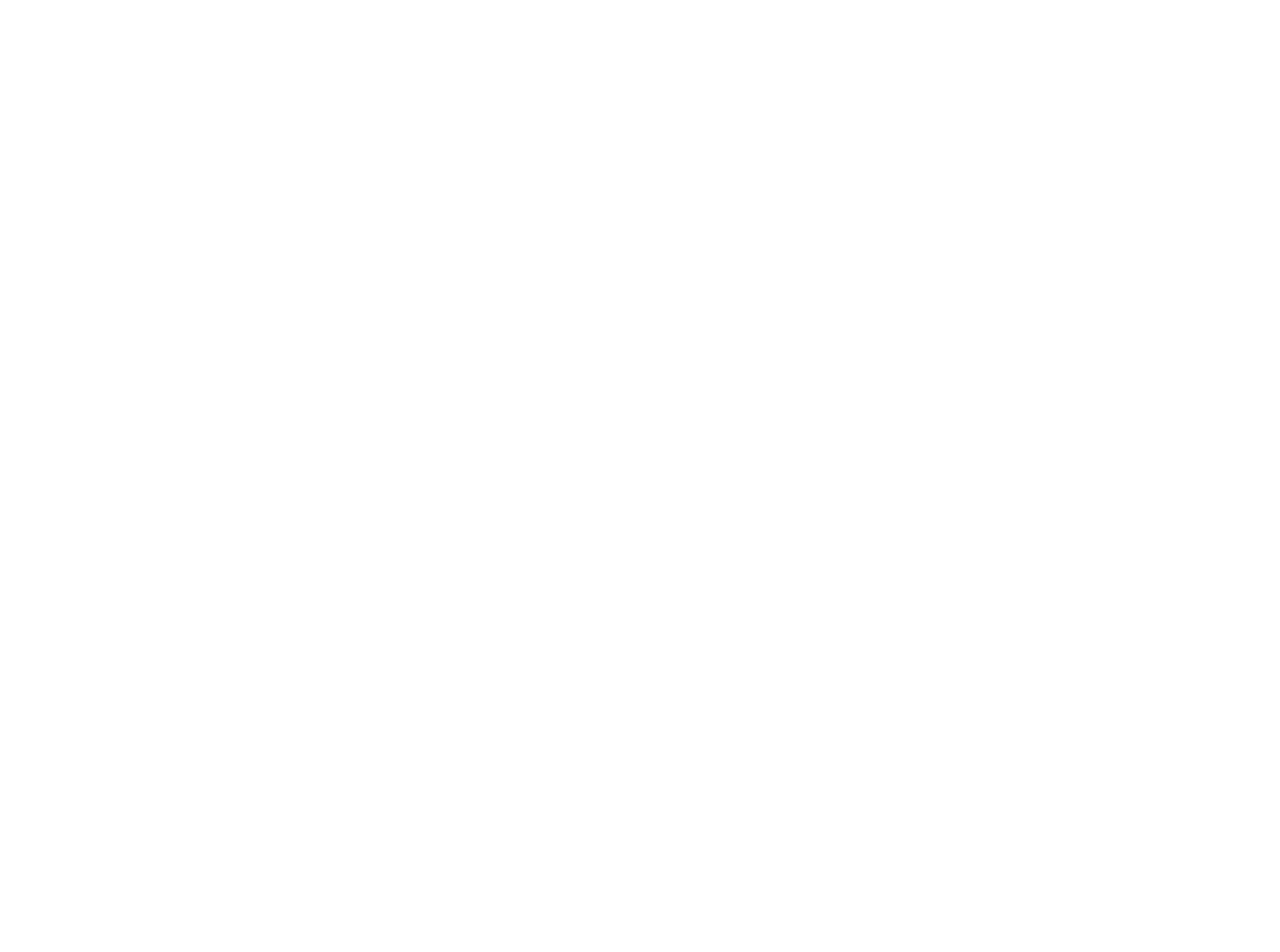
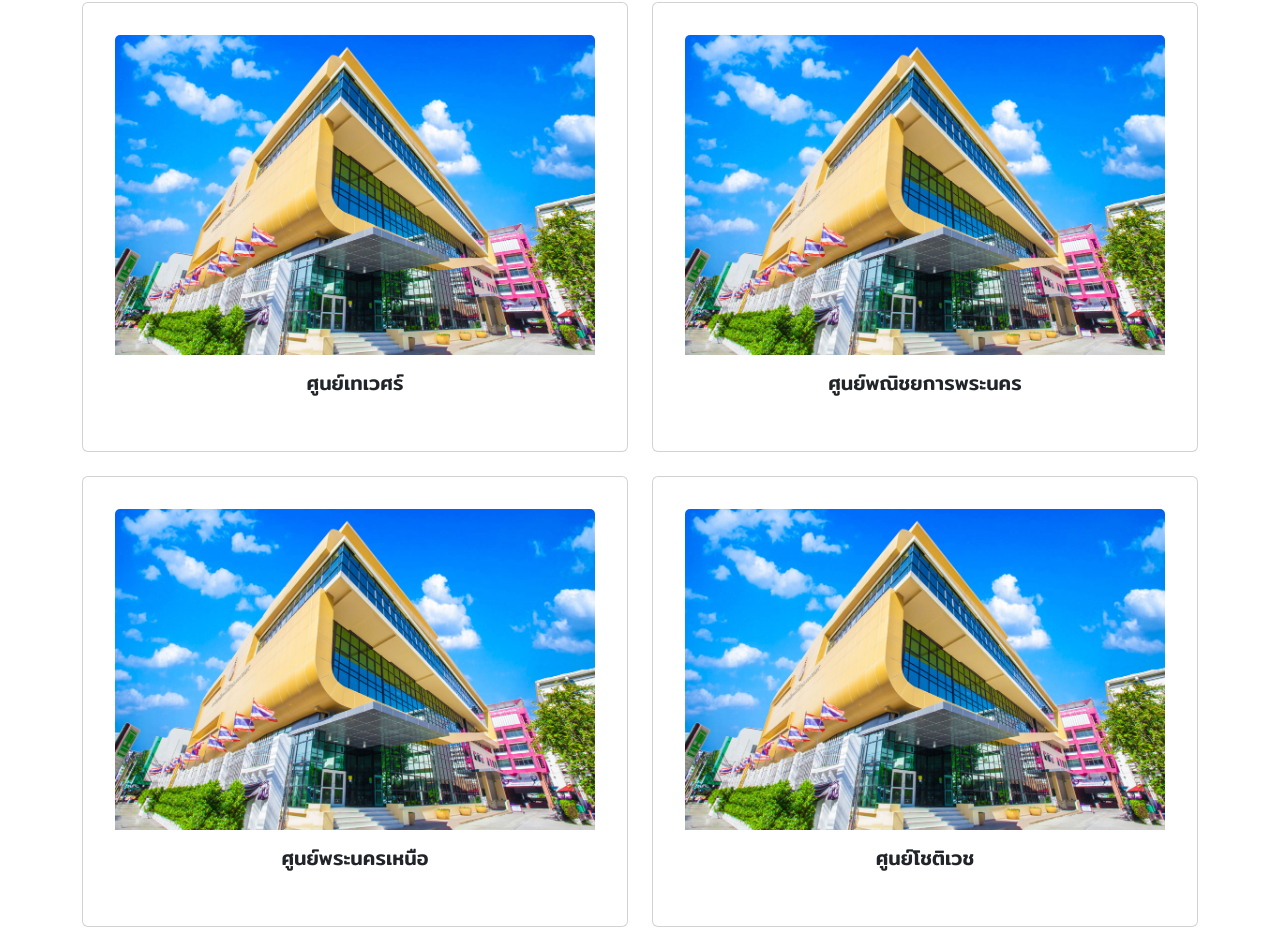
Before and after one commit to Gard-G/selfroom-booking, a React (Vite) app in the folder client/: page /SelectCenter in a window 1280 px wide. Before the commit this address had no page. Shown: the part 134-1086 px from the top of the page. Before the commit the page ends 800 px from the top, so only its background shows below. Built offline with nearby package versions, Linux system fonts and the light colour scheme.

Commit message:
add selectcenterpage

```diff
--- a/client/src/BookingPage.jsx
+++ b/client/src/BookingPage.jsx
@@ -3,11 +3,10 @@
 import Navbar from './components/nevbar';
 import 'bootstrap/dist/css/bootstrap.min.css';
 import 'bootstrap/dist/js/bootstrap.bundle.min';
+import { useLocation } from 'react-router-dom';
 
 const BookingPage = () => {
   const [rooms, setRooms] = useState([]);
-  const [roomCenters, setRoomCenters] = useState([]);
-  const [selectedCenter, setSelectedCenter] = useState('');
   const [filteredRooms, setFilteredRooms] = useState([]);
   const [roomID, setRoomID] = useState('');
   const [date, setDate] = useState('');
@@ -18,6 +17,10 @@
   const [reason, setReason] = useState('');
   const [showModal, setShowModal] = useState(false);
   const [modalContent, setModalContent] = useState('');
+
+  const location = useLocation();
+  const queryParams = new URLSearchParams(location.search);
+  const selectedCenter = queryParams.get('center'); // Read selected center from URL
 
   useEffect(() => {
     const token = localStorage.getItem('token');
@@ -32,21 +35,13 @@
       .then(response => {
         const allRooms = response.data;
         setRooms(allRooms);
-        const centers = Array.from(new Set(allRooms.map(room => room.RoomCenter)));
-        setRoomCenters(centers);
+        const filtered = allRooms.filter(room => room.RoomCenter === selectedCenter);
+        setFilteredRooms(filtered);
       })
       .catch(error => {
         console.error('Error fetching rooms:', error);
       });
-  }, []);
-
-  const handleCenterChange = (e) => {
-    const selectedCenter = e.target.value;
-    setSelectedCenter(selectedCenter);
-    const filtered = rooms.filter(room => room.RoomCenter === selectedCenter);
-    setFilteredRooms(filtered);
-    setRoomID(''); // Reset the room selection when center changes
-  };
+  }, [selectedCenter]);
 
   const handleSubmit = (event) => {
     event.preventDefault();
@@ -74,7 +69,6 @@
       }
     })
       .then(response => {
-
         // Reset form fields after successful booking
         setRoomID('');
         setDate('');
@@ -98,31 +92,14 @@
   };
 
   return (
-    <div className='container' >
+    <div className='container'>
       <Navbar />
       <div className="container card p-5 my-5 bg-dark text-white rounded" style={{ marginTop: '20px' }}>
         <div className="card-header">
-        <h1>Booking Page</h1>
+          <h2>จองห้อง {selectedCenter}</h2> {/* Display the selected center */}
         </div>
         <div className="card-body">
           <form onSubmit={handleSubmit}>
-              <div className='form-group mb-3'>
-                <label htmlFor="center">Room Center:</label>
-                <select
-                  id="center"
-                  className="form-control"
-                  value={selectedCenter}
-                  onChange={handleCenterChange}
-                >
-                  <option value="">Select Center</option>
-                  {roomCenters.map(center => (
-                    <option key={center} value={center}>
-                      {center}
-                    </option>
-                  ))}
-                </select>
-              </div>
-
             <div className='form-group mb-3'>
               <label htmlFor="room">Room:</label>
               <select
@@ -130,7 +107,6 @@
                 className="form-control"
                 value={roomID}
                 onChange={(e) => setRoomID(e.target.value)}
-                  disabled={!selectedCenter} // Disable if no center is selected
               >
                 <option value="">Select Room</option>
                 {filteredRooms.map(room => (
@@ -171,6 +147,7 @@
                   onChange={(e) => setEndTime(e.target.value)}
                 />
               </div>
+            </div>
 
             <div className="form-group mb-3">
               <label htmlFor="name">Name:</label>
@@ -181,7 +158,6 @@
                 value={name}
                 onChange={(e) => setName(e.target.value)}
               />
-              </div>
             </div>
 
             <div className="form-group mb-3">
--- /dev/null
+++ b/client/src/SelectCenterPage.jsx
@@ -0,0 +1,71 @@
+import React from 'react';
+import { useNavigate } from 'react-router-dom';
+import 'bootstrap/dist/css/bootstrap.min.css';
+import Navbar from './components/nevbar';
+
+const SelectCenterPage = () => {
+  const navigate = useNavigate();
+
+  const handleCenterClick = (center) => {
+    navigate(`/booking?center=${center}`); // Redirect to booking page with selected center as a query parameter
+  };
+
+  return (
+    <div className="container">
+        <Navbar/>
+      <div className="row text-center">
+        <h1 className="my-4">Select a Center</h1>
+        <div className="col-md-6 mb-4">
+          <div className="card" onClick={() => handleCenterClick('ศูนย์เทเวศร์')}>
+            <img
+              src="src/image/IMG_6489-2.jpg" // Replace with your image path
+              className="card-img-top"
+              alt="ศูนย์เทเวศร์"
+            />
+            <div className="card-body">
+              <h5 className="card-title">ศูนย์เทเวศร์</h5>
+            </div>
+          </div>
+        </div>
+        <div className="col-md-6 mb-4">
+          <div className="card" onClick={() => handleCenterClick('ศูนย์พณิชยการพระนคร')}>
+            <img
+              src="src/image/IMG_6489-2.jpg" // Replace with your image path
+              className="card-img-top"
+              alt="ศูนย์พณิชยการพระนคร"
+            />
+            <div className="card-body">
+              <h5 className="card-title">ศูนย์พณิชยการพระนคร</h5>
+            </div>
+          </div>
+        </div>
+        <div className="col-md-6 mb-4">
+          <div className="card" onClick={() => handleCenterClick('ศูนย์พระนครเหนือ')}>
+            <img
+              src="src/image/IMG_6489-2.jpg" // Replace with your image path
+              className="card-img-top"
+              alt="ศูนย์พระนครเหนือ"
+            />
+            <div className="card-body">
+              <h5 className="card-title">ศูนย์พระนครเหนือ</h5>
+            </div>
+          </div>
+        </div>
+        <div className="col-md-6 mb-4">
+          <div className="card" onClick={() => handleCenterClick('ศูนย์โชติเวช')}>
+            <img
+              src="src/image/IMG_6489-2.jpg" // Replace with your image path
+              className="card-img-top"
+              alt="ศูนย์โชติเวช"
+            />
+            <div className="card-body">
+              <h5 className="card-title">ศูนย์โชติเวช</h5>
+            </div>
+          </div>
+        </div>
+      </div>
+    </div>
+  );
+};
+
+export default SelectCenterPage;
--- a/client/src/components/nevbar.jsx
+++ b/client/src/components/nevbar.jsx
@@ -44,7 +44,7 @@
               <a className="nav-link" href="/">หน้าแรก</a>
             </li>
             <li className="nav-item">
-              <a className="nav-link" href="/booking">จองห้อง</a>
+              <a className="nav-link" href="/SelectCenter">จองห้อง</a>
             </li>
             <li className="nav-item">
               <a className="nav-link" href="/status-orders">รายการจอง</a>
--- a/client/src/main.jsx
+++ b/client/src/main.jsx
@@ -12,6 +12,7 @@
 import 'bootstrap/dist/css/bootstrap.min.css';
 import 'bootstrap/dist/js/bootstrap.bundle.min.js';
 import UserManagement from './UManage';
+import SelectCenterPage from './SelectCenterPage';
 const root = ReactDOM.createRoot(document.getElementById('root'));
 
 
@@ -26,6 +27,7 @@
         <Route path="/status-orders" element={<StatusOrderPage />} />
         <Route path="/add-rooms" element={<AddRoomPage />} />
         <Route path="/User-Manage" element={<UserManagement />} />
+        <Route path="/SelectCenter" element={<SelectCenterPage />} />
       </Routes>
     </Router>
   </React.StrictMode>
```
Also changed, not shown: client/src/image/IMG_6489-2.jpg (added). Lines whose indentation alone changed are shown as unchanged.
